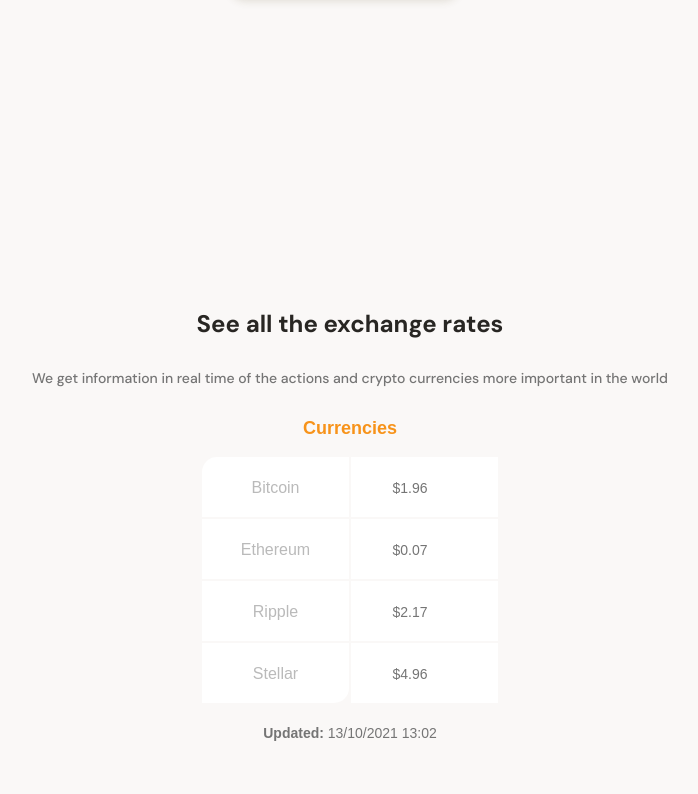
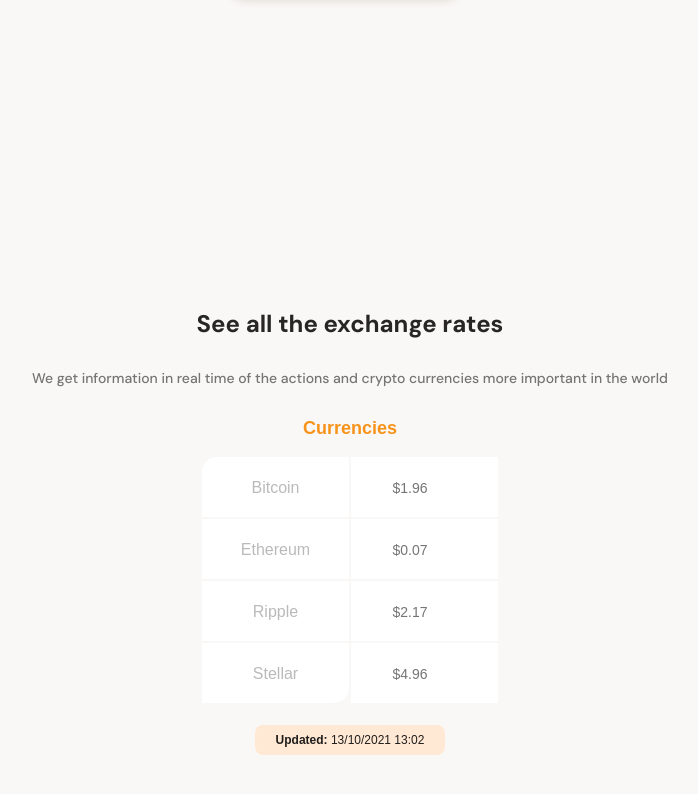
Before and after one commit to UltiRequiem/mobile-first-platzi, a website: page index.html in a window 1280 px wide. Shown: the part 356-1150 px from the top of the page, without its empty margins (290-988 px from the left). Drawn offline with Linux system fonts and the light colour scheme.

Commit message:
:label: Update UI

```diff
--- a/style.css
+++ b/style.css
@@ -219,3 +219,19 @@ main {
 .currency-table--container .up {
   background: url("./assets/icons/trending-up.svg") center/cover no-repeat;
 }
+
+.currency-table--date {
+  width: 190px;
+  height: 30px;
+  margin: 0 auto;
+  margin-top: 15 px;
+  padding: 8px;
+  background: var(--soft-orange);
+  border-radius: 8px;
+}
+
+.currency-table--date p {
+  font-size: 1.2rem;
+  line-height: 1.5rem;
+  color: var(--warm-black);
+}
```
